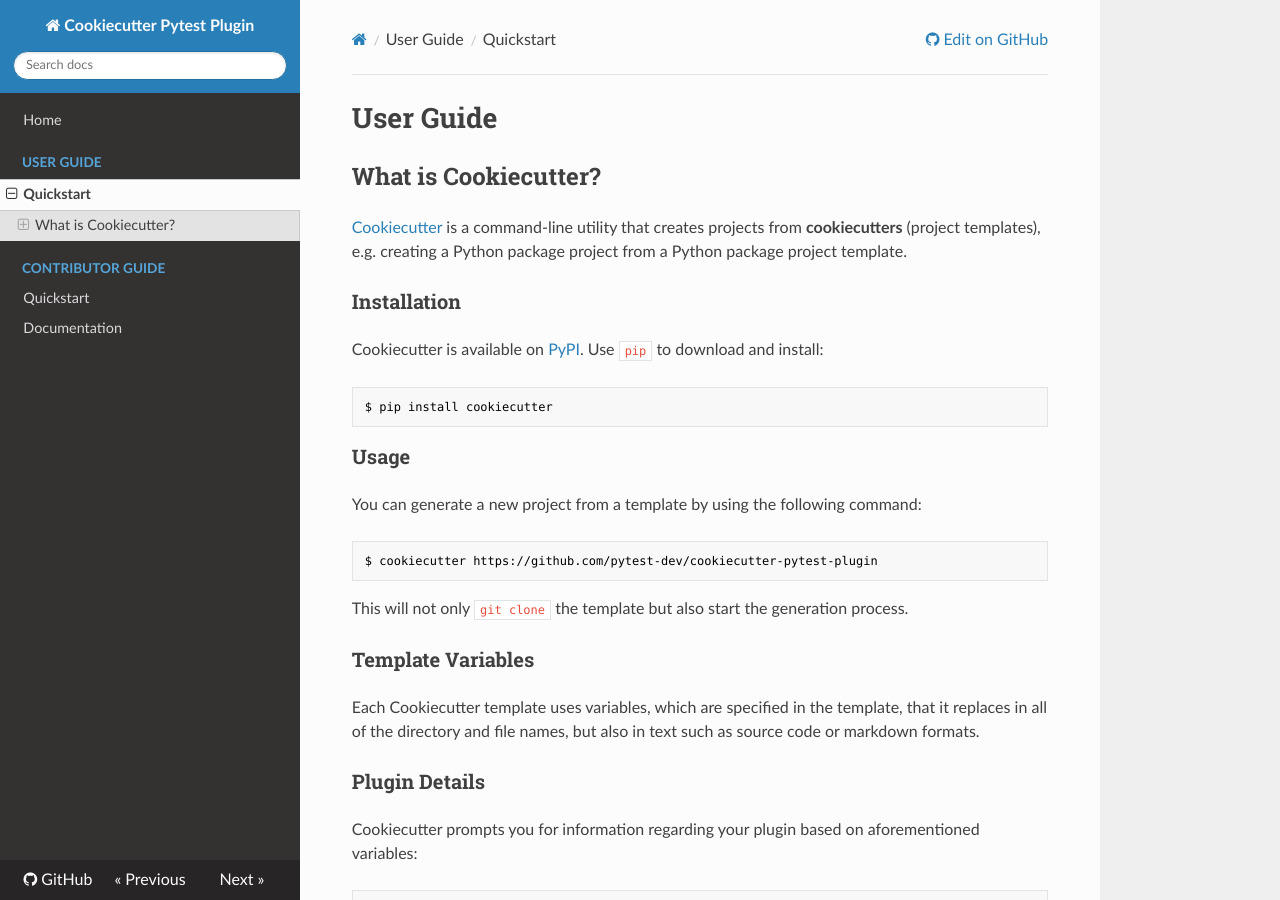
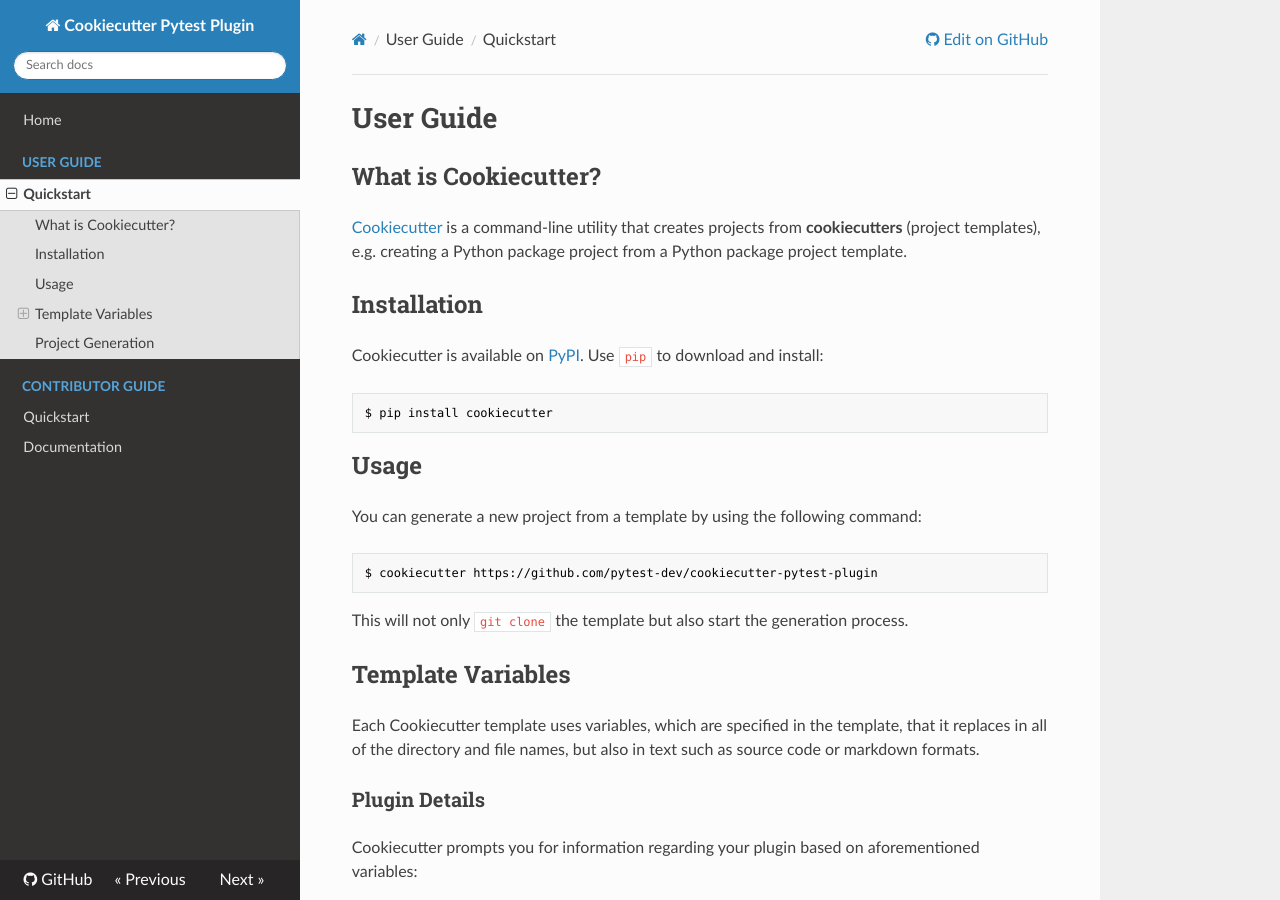
Before and after one commit to pytest-dev/cookiecutter-pytest-plugin, an MkDocs documentation site: the page built from docs/user-guide/quickstart.md, in a window 1280 px wide and 900 px high. Built offline with MkDocs 1.6.1, drawn with Linux system fonts in a browser that asks for light colours; nearby versions of some CDN libraries; old or Windows-style settings are respelled for this version of MkDocs.

Commit message:
Change header levels in user-guide

````diff
--- a/docs/user-guide/quickstart.md
+++ b/docs/user-guide/quickstart.md
@@ -5,7 +5,7 @@
 [Cookiecutter] is a command-line utility that creates projects from **cookiecutters** (project
 templates), e.g. creating a Python package project from a Python package project template.
 
-### Installation
+## Installation
 
 Cookiecutter is available on [PyPI]. Use ``pip`` to download and install:
 
@@ -13,7 +13,7 @@
 $ pip install cookiecutter
 ```
 
-### Usage
+## Usage
 
 You can generate a new project from a template by using the following command:
 
@@ -23,7 +23,7 @@
 
 This will not only ``git clone`` the template but also start the generation process.
 
-### Template Variables
+## Template Variables
 
 Each Cookiecutter template uses variables, which are specified in the template, that
 it replaces in all of the directory and file names, but also in text such as source code
@@ -46,7 +46,7 @@
 
 The values in the square brackets (f.i. ``[foobar]``) are defaults for the according variables.
 
-### Project Generation
+## Project Generation
 
 Once you answered to the questions, Cookiecutter renders the the project:
 
````
